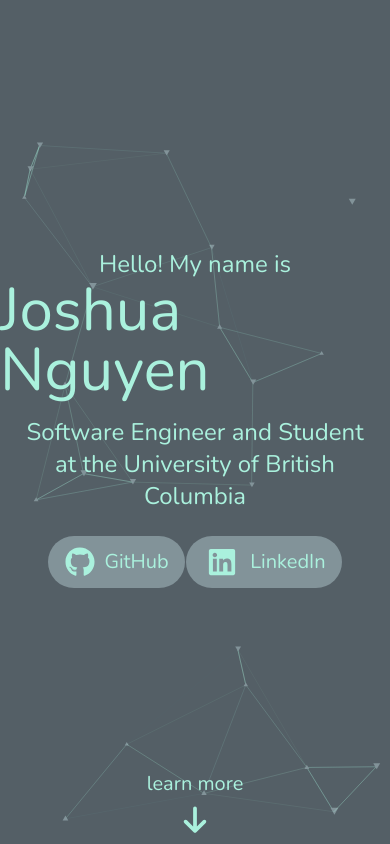
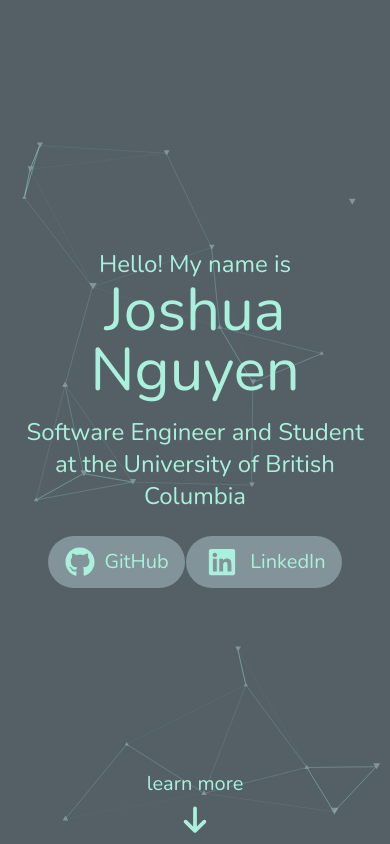
Before and after one commit to jn-han/jn-han.github.io, a Next.js app: page / in a window 390 px wide. Shown: the top 844 px of the page. Built offline with nearby package versions, Linux system fonts and the light colour scheme.

Commit message:
centered text bug fixed on smaller mobile iPhones

```diff
--- a/src/app/components/HomePage.js
+++ b/src/app/components/HomePage.js
@@ -9,8 +9,8 @@ const HomePage = () => {
     <section id="home" className="z-2">
       <div className="absolute w-full h-screen flex justify-center items-center">
         <div className="flex flex-col justify-center items-center text-green">
-          <h2 className="text-2xl">Hello! My name is</h2>
-          <h1 className="text-6xl">Joshua Nguyen</h1>
+          <h2 className="text-2xl text-center">Hello! My name is</h2>
+          <h1 className="text-6xl text-center">Joshua Nguyen</h1>
           <h2 className="text-2xl m-4 text-center">
             Software Engineer and Student at the University of British Columbia
           </h2>
```
